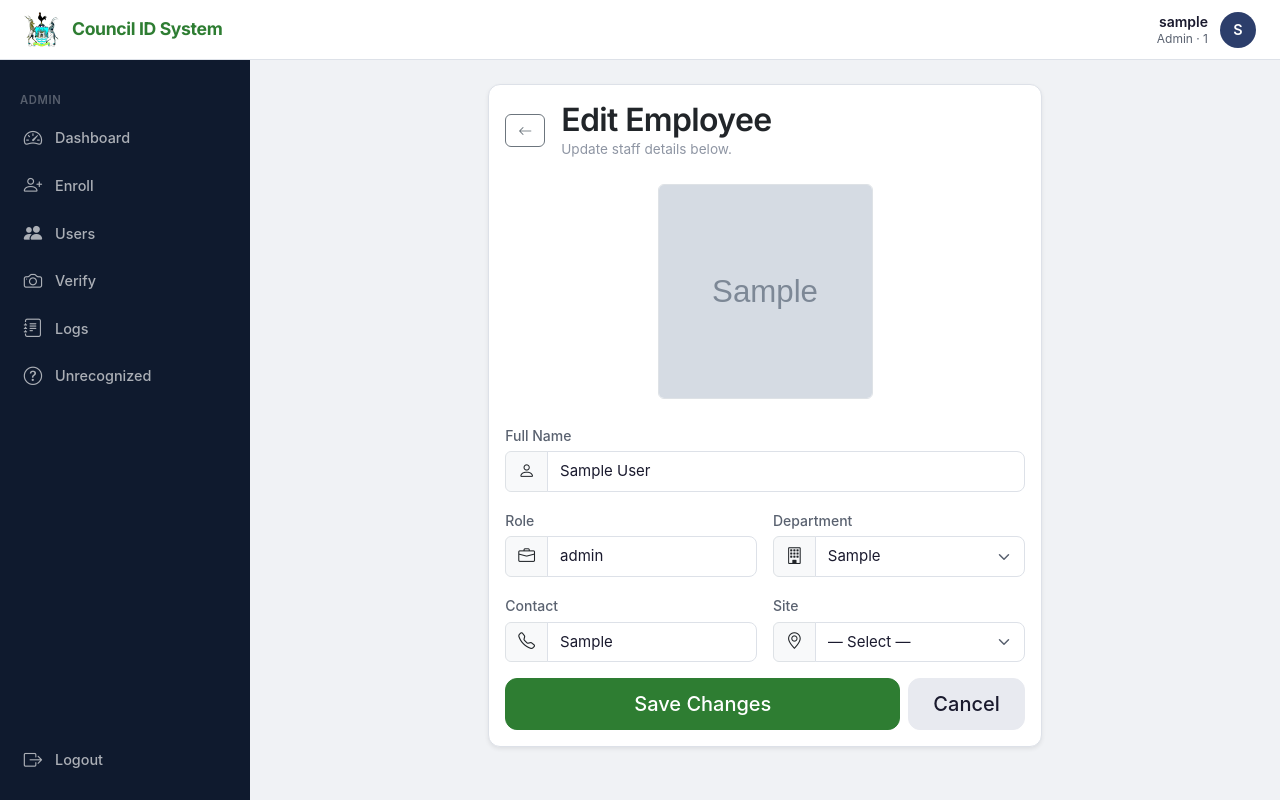
After one commit to geniuskudzai21/CityOfMutareDigitaliD, a Flask app: page /admin/employees/1/edit in a window 1280 px wide. The commit adds this page. Run offline with Flask 3, Linux system fonts and the light colour scheme; the visitor is signed in with stand-in values (Sample User, id 1); data comes from the database, SQL or seed files in the repository; tables that the repository leaves empty hold one stand-in row (values such as "Sample post"); grey boxes marked "Sample" are stand-in pictures.

Commit message:
Add Users section in admin with search, edit, and delete functionality

```diff
--- a/app.py
+++ b/app.py
@@ -20,7 +20,11 @@ from database import (
     get_all_staff,
     get_dashboard_stats,
     get_distinct_sites,
+    get_filtered_employees,
     get_filtered_logs,
+    get_employee_by_id,
+    update_employee,
+    delete_employee,
     get_staff_recent_logs,
     get_today_centre_visits,
     get_unrecognized_logs,
@@ -399,5 +403,50 @@ def admin_centres():
     return render_template("admin/centres.html", centres=centres, staff=staff_list)
 
 
+@app.route("/admin/employees")
+@login_required
+@role_required("admin")
+def admin_employees():
+    name = request.args.get("name")
+    department = request.args.get("department")
+    role = request.args.get("role")
+    centre = request.args.get("centre")
+    employees = get_filtered_employees(db_path, name, department, role, centre)
+    centres = get_all_centres(db_path)
+    departments = get_distinct_departments(db_path)
+    return render_template("admin/employees.html", employees=employees, centres=centres, departments=departments,
+                           selected_name=name, selected_department=department, selected_role=role, selected_centre=centre)
+
+
+@app.route("/admin/employees/<int:emp_id>/edit", methods=["GET", "POST"])
+@login_required
+@role_required("admin")
+def admin_employee_edit(emp_id):
+    emp = get_employee_by_id(db_path, emp_id)
+    if not emp:
+        return redirect(url_for("admin_employees"))
+    if request.method == "POST":
+        full_name = request.form.get("full_name")
+        role = request.form.get("role")
+        department = request.form.get("department")
+        if department == "__other__":
+            department = request.form.get("department_other", "")
+        contact = request.form.get("contact")
+        centre = request.form.get("centre")
+        update_employee(db_path, emp_id, full_name, role, department, contact, centre)
+        return redirect(url_for("admin_employees"))
+    centres = get_all_centres(db_path)
+    departments = get_distinct_departments(db_path)
+    return render_template("admin/employee_edit.html", emp=emp, centres=centres, departments=departments)
+
+
+@app.route("/admin/employees/<int:emp_id>/delete", methods=["POST"])
+@login_required
+@role_required("admin")
+def admin_employee_delete(emp_id):
+    delete_employee(db_path, emp_id)
+    return redirect(url_for("admin_employees"))
+
+
 if __name__ == "__main__":
     app.run(debug=True)
--- a/database.py
+++ b/database.py
@@ -252,6 +252,52 @@ def get_distinct_departments(db_path):
     return [r["department"] for r in rows if r["department"]]
 
 
+def get_filtered_employees(db_path, name=None, department=None, role=None, centre=None):
+    query = "SELECT * FROM employees WHERE 1=1"
+    params = []
+    if name:
+        query += " AND full_name LIKE ?"
+        params.append(f"%{name}%")
+    if department:
+        query += " AND department = ?"
+        params.append(department)
+    if role:
+        query += " AND role LIKE ?"
+        params.append(f"%{role}%")
+    if centre:
+        query += " AND centre = ?"
+        params.append(centre)
+    query += " ORDER BY created_at DESC"
+    conn = get_connection(db_path)
+    rows = conn.execute(query, params).fetchall()
+    conn.close()
+    return [dict(r) for r in rows]
+
+
+def get_employee_by_id(db_path, emp_id):
+    conn = get_connection(db_path)
+    row = conn.execute("SELECT * FROM employees WHERE id = ?", (emp_id,)).fetchone()
+    conn.close()
+    return dict(row) if row else None
+
+
+def update_employee(db_path, emp_id, full_name, role, department, contact, centre):
+    conn = get_connection(db_path)
+    conn.execute(
+        "UPDATE employees SET full_name = ?, role = ?, department = ?, contact = ?, centre = ? WHERE id = ?",
+        (full_name, role, department, contact, centre, emp_id),
+    )
+    conn.commit()
+    conn.close()
+
+
+def delete_employee(db_path, emp_id):
+    conn = get_connection(db_path)
+    conn.execute("DELETE FROM employees WHERE id = ?", (emp_id,))
+    conn.commit()
+    conn.close()
+
+
 def get_dashboard_stats(db_path):
     conn = get_connection(db_path)
     emp_count = conn.execute("SELECT COUNT(*) FROM employees").fetchone()[0]
--- /dev/null
+++ b/templates/admin/employee_edit.html
@@ -0,0 +1,107 @@
+{% extends "base.html" %}
+{% block content %}
+
+<div class="row justify-content-center">
+    <div class="col-12 col-lg-7">
+        <div class="card shadow-sm">
+            <div class="card-body">
+                <div class="d-flex align-items-center gap-3 mb-4">
+                    <a href="{{ url_for('admin_employees') }}" class="btn btn-outline-secondary btn-sm">
+                        <i class="bi bi-arrow-left"></i>
+                    </a>
+                    <div>
+                        <h2 class="card-title mb-0">Edit Employee</h2>
+                        <div class="hint">Update staff details below.</div>
+                    </div>
+                </div>
+
+                <form method="post">
+                    <div class="row g-3 mb-3">
+                        {% if emp.photo_path %}
+                        {% set _fname = emp.photo_path.replace('\\','/').split('/')[-1] %}
+                        <div class="col-12 text-center mb-2">
+                            <img src="{{ url_for('static', filename='enrolled_photos/' ~ _fname) }}" alt="photo" class="rounded border" style="width:215px;height:215px;object-fit:cover">
+                        </div>
+                        {% endif %}
+                        <div class="col-12">
+                            <label for="full_name" class="form-label">Full Name</label>
+                            <div class="input-group">
+                                <span class="input-group-text"><i class="bi bi-person"></i></span>
+                                <input type="text" class="form-control form-control-lg" id="full_name" name="full_name" value="{{ emp.full_name }}" required>
+                            </div>
+                        </div>
+                        <div class="col-md-6">
+                            <label for="role" class="form-label">Role</label>
+                            <div class="input-group">
+                                <span class="input-group-text"><i class="bi bi-briefcase"></i></span>
+                                <input type="text" class="form-control" id="role" name="role" value="{{ emp.role or '' }}">
+                            </div>
+                        </div>
+                        <div class="col-md-6">
+                            <label for="department" class="form-label">Department</label>
+                            <div class="input-group">
+                                <span class="input-group-text"><i class="bi bi-building"></i></span>
+                                <select class="form-select" id="department" name="department">
+                                    <option value="">— Department —</option>
+                                    {% for d in departments %}
+                                    <option value="{{ d }}" {% if emp.department == d %}selected{% endif %}>{{ d }}</option>
+                                    {% endfor %}
+                                    <option value="__other__" {% if emp.department and emp.department not in departments %}selected{% endif %}>Other...</option>
+                                </select>
+                            </div>
+                        </div>
+                        <div class="col-12 {% if not (emp.department and emp.department not in departments) %}d-none{% endif %}" id="otherDeptWrap">
+                            <label for="department_other" class="form-label">Other Department</label>
+                            <input type="text" class="form-control" id="department_other" name="department_other" value="{{ emp.department if emp.department and emp.department not in departments else '' }}">
+                        </div>
+                        <div class="col-md-6">
+                            <label for="contact" class="form-label">Contact</label>
+                            <div class="input-group">
+                                <span class="input-group-text"><i class="bi bi-telephone"></i></span>
+                                <input type="text" class="form-control" id="contact" name="contact" value="{{ emp.contact or '' }}">
+                            </div>
+                        </div>
+                        <div class="col-md-6">
+                            <label for="centre" class="form-label">Site</label>
+                            <div class="input-group">
+                                <span class="input-group-text"><i class="bi bi-geo-alt"></i></span>
+                                <select class="form-select" id="centre" name="centre">
+                                    <option value="">— Select —</option>
+                                    {% for c in centres %}
+                                    <option value="{{ c }}" {% if emp.centre == c %}selected{% endif %}>{{ c }}</option>
+                                    {% endfor %}
+                                </select>
+                            </div>
+                        </div>
+                    </div>
+                    <div class="d-flex gap-2">
+                        <button type="submit" class="btn btn-success btn-lg flex-grow-1">Save Changes</button>
+                        <a href="{{ url_for('admin_employees') }}" class="btn btn-secondary btn-lg">Cancel</a>
+                    </div>
+                </form>
+            </div>
+        </div>
+    </div>
+</div>
+{% endblock %}
+
+{% block scripts %}
+<script>
+(function() {
+    var deptSelect = document.getElementById('department');
+    var otherWrap = document.getElementById('otherDeptWrap');
+    var otherInput = document.getElementById('department_other');
+    function toggleOther() {
+        if (deptSelect.value === '__other__') {
+            otherWrap.classList.remove('d-none');
+            otherInput.required = true;
+        } else {
+            otherWrap.classList.add('d-none');
+            otherInput.required = false;
+        }
+    }
+    deptSelect.addEventListener('change', toggleOther);
+    toggleOther();
+})();
+</script>
+{% endblock %}
--- a/templates/base.html
+++ b/templates/base.html
@@ -50,6 +50,9 @@
     </a>
     <a href="/admin/enroll" class="sidebar-link {% if request.path == '/admin/enroll' %}active{% endif %}">
         <i class="bi bi-person-plus"></i> Enroll
+    </a>
+    <a href="/admin/employees" class="sidebar-link {% if request.path == '/admin/employees' %}active{% endif %}">
+        <i class="bi bi-people-fill"></i> Users
     </a>
     <a href="/verify" class="sidebar-link {% if request.path == '/verify' %}active{% endif %}">
         <i class="bi bi-camera"></i> Verify
```
Also changed, not shown: templates/admin/employees.html (added, +98 -0 lines).
